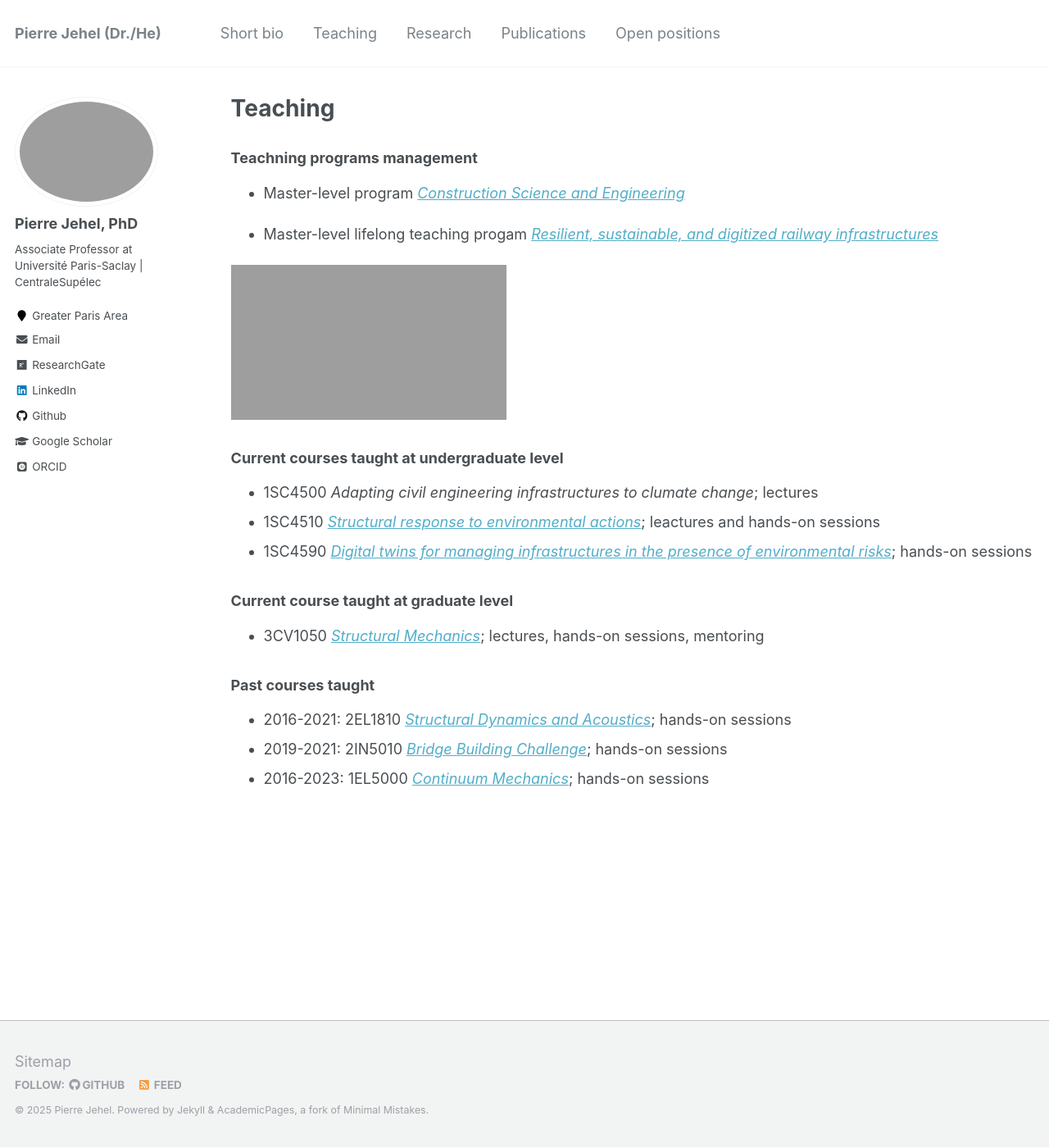
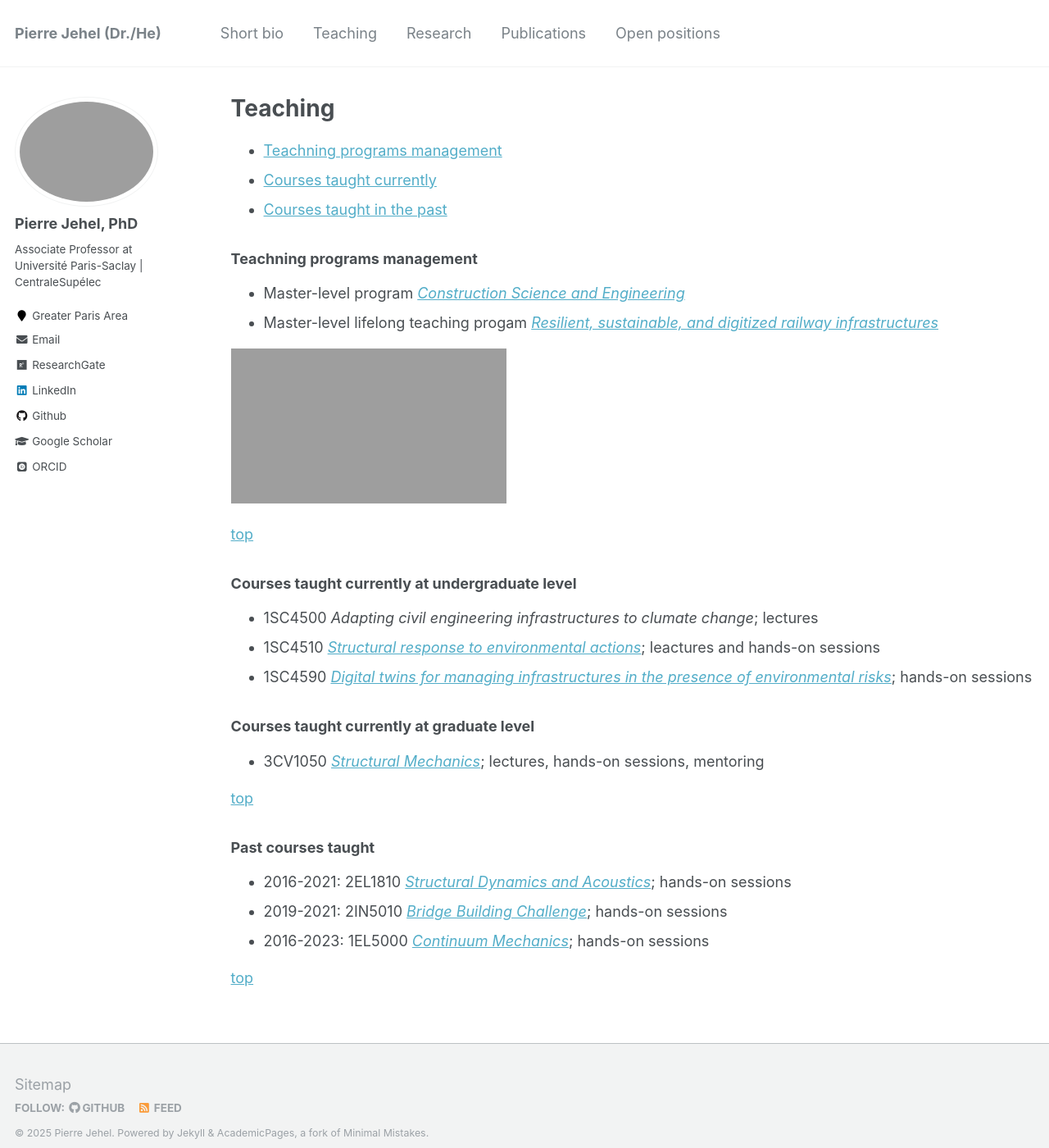
Before and after one commit to jehelp/jehelp.github.io, a Jekyll site: the page built from _pages/teaching.md, in a window 1280 px wide and 1400 px high. Shown: the whole window at 82% size. Built offline with Jekyll 4.4.1, drawn with Linux system fonts in a browser that asks for light colours; some web fonts are replaced.

Commit message:
teaching

```diff
--- a/_pages/teaching.md
+++ b/_pages/teaching.md
@@ -5,6 +5,12 @@ permalink: /teaching/
 author_profile: true
 ---
 
+<a name="top"></a>
+* [Teachning programs management](#teaching-prog)
+* [Courses taught currently](#courses-current)
+* [Courses taught in the past](#courses-past)
+
+<a name="teaching-prog"></a>
 ### Teachning programs management
 
 <style>
@@ -26,22 +32,29 @@ position:absolute;
 </style>
 
 * Master-level program <a href="https://www.centralesupelec.fr/en/catalogue-de-formations/dominante-construction-ville-transport" target="_blank">*Construction Science and Engineering*</a>
-
 * Master-level lifelong teaching progam <a href="https://exed.centralesupelec.fr/formation/mastere-specialise-infrastructures-ferroviaires-resilientes-durables-et-digitalisees-2/" target="_blank">*Resilient, sustainable, and digitized railway infrastructures*</a>
 
 <a href="https://youtu.be/gcU7M26Wdf4?si=rXAqFpPg20j9h8xj" target="_blank"><img class='image-responsive' alt="" src="http://jehelp.github.io/images/screenshot_IFRDD.png" style="border-style:solid; border-width:0px; height:189px; width:336px"></a>
 
-### Current courses taught at undergraduate level
+[top](#top)
+
+<a name="courses-current"></a>
+### Courses taught currently at undergraduate level
 
 * 1SC4500 *Adapting civil engineering infrastructures to clumate change*; lectures
 * 1SC4510 <a href="https://www.centralesupelec.fr/cours/1SC4510?academic_year=2025-2026" target="_blank">*Structural response to environmental actions*</a>; leactures and hands-on sessions
 * 1SC4590 <a href="https://www.centralesupelec.fr/cours/1SC4590?academic_year=2025-2026" target="_blank">*Digital twins for managing infrastructures in the presence of environmental risks*</a>; hands-on sessions
 
-### Current course taught at graduate level
+### Courses taught currently at graduate level
 * 3CV1050 <a href="https://www.centralesupelec.fr/cours/3CV1050?academic_year=2025-2026" target="_blank">*Structural Mechanics*</a>; lectures, hands-on sessions, mentoring
 
+[top](#top)
+
+<a name="courses-past"></a>
 ### Past courses taught
 
 * 2016-2021: 2EL1810 <a href="https://www.centralesupelec.fr/en/cours/2EL1810?academic_year=2025-2026" target="_blank">*Structural Dynamics and Acoustics*</a>; hands-on sessions
 * 2019-2021: 2IN5010 <a href="https://www.centralesupelec.fr/en/cours/2IN5010?academic_year=2025-2026" target="_blank">*Bridge Building Challenge*</a>; hands-on sessions
 * 2016-2023: 1EL5000 <a href="https://www.centralesupelec.fr/cours/1EL5000?academic_year=2025-2026" target="_blank">*Continuum Mechanics*</a>; hands-on sessions
+
+[top](#top)
```
Also changed, not shown: _pages/bio.md (+4 -1 lines).
